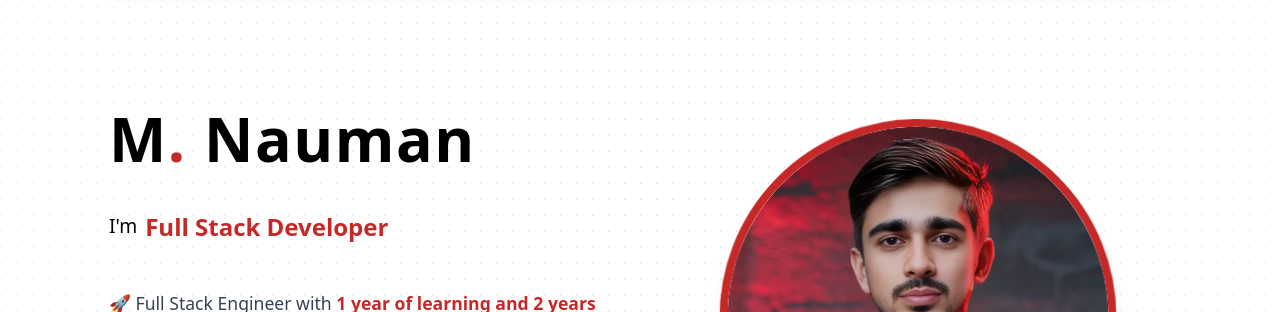
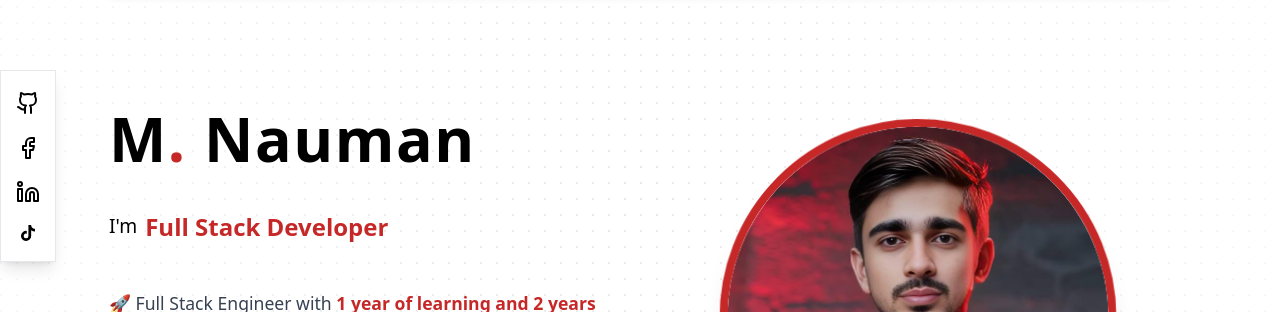
Before and after one commit to nauman331/Latest-Portfolio, a React (Vite) app: page / in a window 1280 px wide. Shown: the part 122-434 px from the top of the page. Built offline with nearby package versions, Linux system fonts and the light colour scheme.

Commit message:
icons added

```diff
--- a/src/components/mycomponents/hero.tsx
+++ b/src/components/mycomponents/hero.tsx
@@ -6,6 +6,8 @@ import { Button } from "@/components/ui/button";
 import { BoxReveal } from "@/components/magicui/box-reveal";
 import { motion } from "framer-motion";
 import { WordRotate } from "@/components/magicui/word-rotate";
+import { Facebook, Github, Linkedin } from "lucide-react";
+import { FaTiktok } from "react-icons/fa";
 
 
 const Hero = () => {
@@ -19,6 +21,24 @@ const Hero = () => {
         )}
       />
 
+      <motion.div drag dragConstraints={{ top: -125, left: -12, right: 400, bottom: 300 }} whileDrag={{ scale: 1.2 }} dragElastic={.1} whileHover={{ cursor: 'grabbing' }} dragTransition={{ bounceStiffness: 600, bounceDamping: 20 }} className='bg-white w-14 md:top-48 top-32 border border-gray-200 h-48 absolute hidden md:flex flex-col justify-evenly items-center shadow-lg'
+        initial={{ opacity: 0, y: -20 }}
+        whileInView={{ opacity: 1, y: 0 }}
+        transition={{ duration: 0.8 }}
+      >
+        <a href='https://github.com/nauman331' className='hover:text-[#C62828] cursor-pointer'>
+          <Github />
+        </a>
+        <a href='https://www.facebook.com/profile.php?id=100091209582055&mibextid=dZk1I5icssMIZk4L' className='hover:text-[#C62828] cursor-pointer'>
+          <Facebook />
+        </a>
+        <a href='https://www.linkedin.com/in/muhammad-nauman-72a2b2298?utm_source=share&utm_compaign=share_via&utm_content=profile&utm_medium=android_app' className='hover:text-[#C62828] cursor-pointer'>
+          <Linkedin />
+        </a>
+        <a href='https://www.linkedin.com/in/muhammad-nauman-72a2b2298?utm_source=share&utm_compaign=share_via&utm_content=profile&utm_medium=android_app' className='hover:text-[#C62828] cursor-pointer'>
+          <FaTiktok />
+        </a>
+      </motion.div>
       <section className="container flex flex-col md:flex-row items-center justify-center rounded-lg bg-background h-auto md:h-[600px] w-full">
         {/* Left Section - Text Content */}
         <div className="w-full h-full md:w-1/2 flex flex-col items-center justify-center p-6 text-center">
--- a/src/components/mycomponents/navbar.tsx
+++ b/src/components/mycomponents/navbar.tsx
@@ -2,7 +2,8 @@ import { useState, useEffect } from "react";
 import { Link } from "react-router-dom";
 import { Menu, X, ArrowUp } from "lucide-react";
 import { ScrollProgress } from "../magicui/scroll-progress";
-import { FaWhatsapp } from "react-icons/fa";
+import { FaTiktok, FaWhatsapp } from "react-icons/fa";
+import { Facebook, Github, Linkedin } from "lucide-react";
 
 const Navbar = () => {
   const [isOpen, setIsOpen] = useState(false);
@@ -99,6 +100,20 @@ const Navbar = () => {
                   {item.name}
                 </Link>
               ))}
+              <div className="flex w-full items-center justify-center gap-5 flex-wrap mt-10">
+                <a href='https://github.com/nauman331' className='bg-[#C62828] text-white p-2 rounded-full cursor-pointer'>
+                  <Github />
+                </a>
+                <a href='https://www.facebook.com/profile.php?id=100091209582055&mibextid=dZk1I5icssMIZk4L' className='bg-[#C62828] text-white p-2 rounded-full cursor-pointer'>
+                  <Facebook />
+                </a>
+                <a href='https://www.linkedin.com/in/muhammad-nauman-72a2b2298?utm_source=share&utm_compaign=share_via&utm_content=profile&utm_medium=android_app' className='bg-[#C62828] text-white p-2 rounded-full cursor-pointer'>
+                  <Linkedin />
+                </a>
+                <a href='https://www.linkedin.com/in/muhammad-nauman-72a2b2298?utm_source=share&utm_compaign=share_via&utm_content=profile&utm_medium=android_app' className='bg-[#C62828] text-white p-3 rounded-full cursor-pointer'>
+                  <FaTiktok />
+                </a>
+              </div>
             </div>
           </div>
         </>
```
